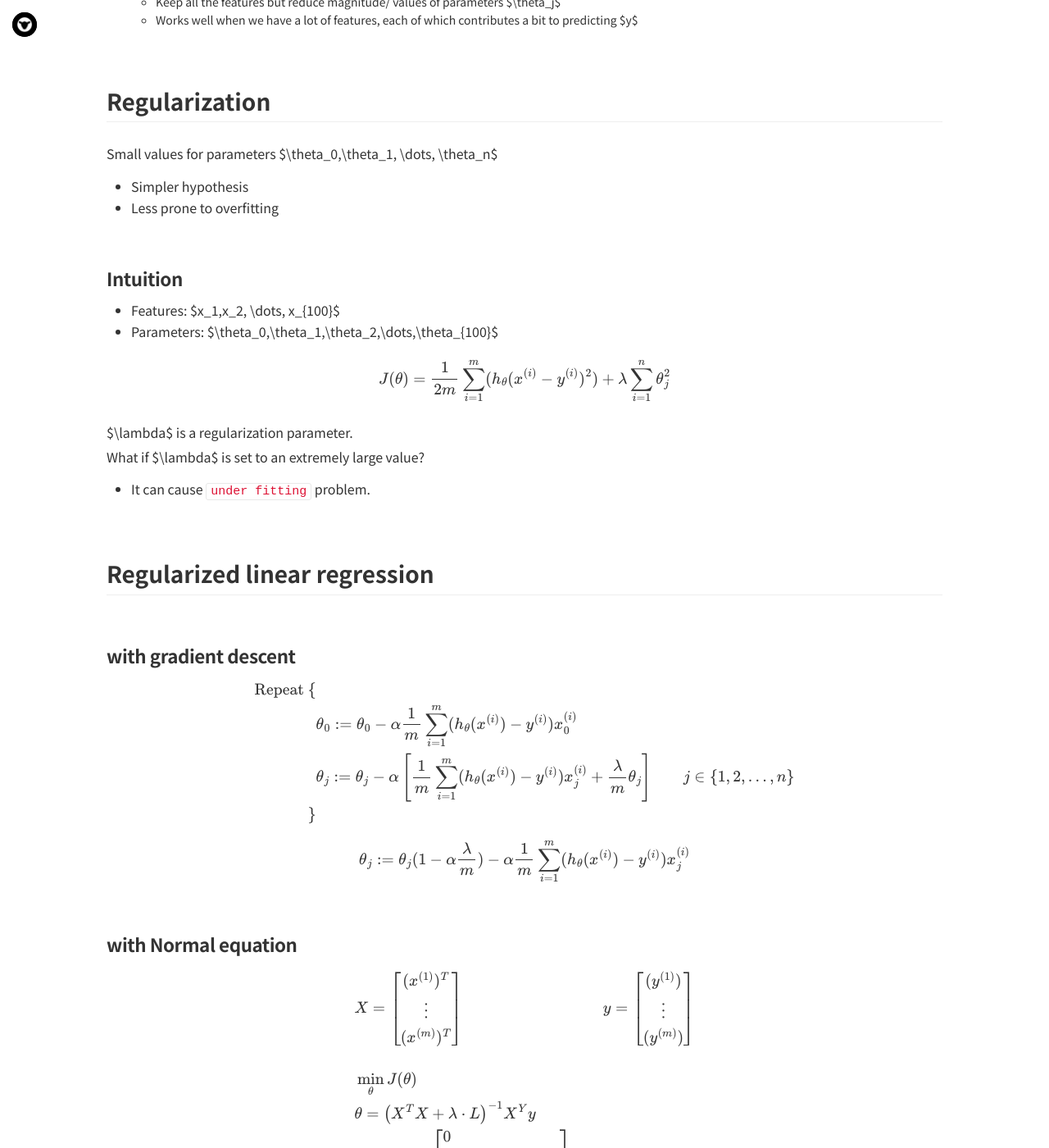
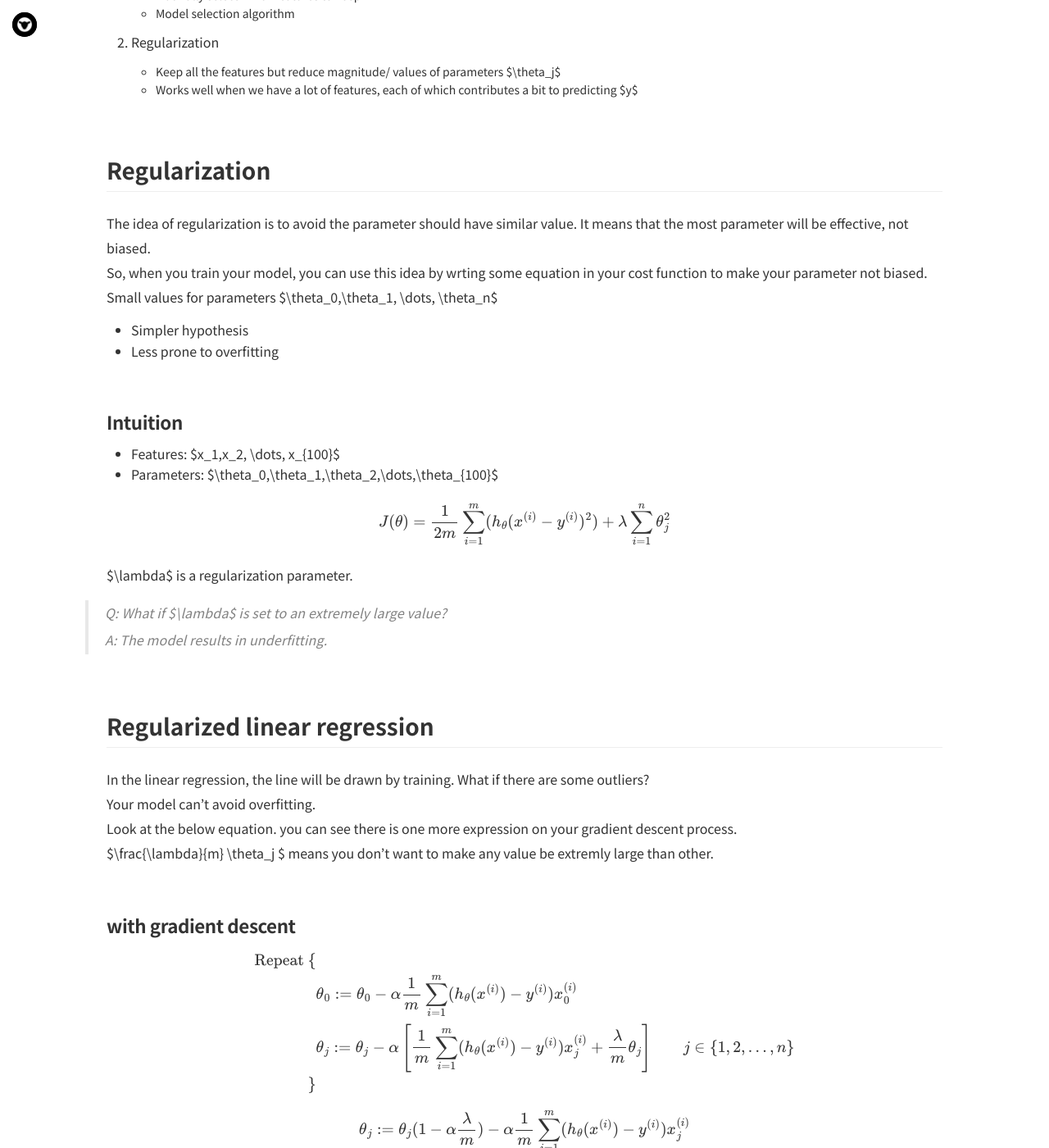
Before and after one commit to Shephexd/shephexd.github.io, a Jekyll site: the page built from _posts/ML/2017-03-11-Machine_learning(3)-Regularization.md, in a window 1280 px wide and 1400 px high, scrolled down 719 px. Shown: the whole window at 82% size. Built offline with Jekyll 4.4.1, drawn with Linux system fonts in a browser that asks for light colours; nearby versions of some CDN libraries; some web fonts are replaced; formulas are drawn with MathJax 3; comment, search, counter and statistics services are not loaded; some of the changed text lies outside the part shown.

Commit message:
Modified ML/regularziation On branch writing/ML

```diff
--- a/_posts/ML/2017-03-11-Machine_learning(3)-Overfitting.md
+++ b/_posts/ML/2017-03-11-Machine_learning(3)-Regularization.md
@@ -1,6 +1,6 @@
 ---
 layout: post
-title: Machine learning(3) - Overfitting
+title: Machine learning(3) - Regularization
 published: True
 categories:
 - Machine learning
@@ -11,9 +11,11 @@
 - Matlab
 ---
 
+What is over fitting and under fitting? How can we avoid this problem?
 
+Are you sure your model is fine for the other cases that is not shown in your training set?
 
-What is over fitting and under fitting? How can we avoid this problem?
+If your model is trained to predcit only your train data, the model is overfitted.
 
 
 
@@ -21,11 +23,11 @@
 
 
 
-`under fitting` has **high bias**.
+There are three cases, when your model is validated.
 
-`over fitting` has **High variance**.
-
-`Just right`
+- `under fitting` has **high bias**.
+- `over fitting` has **High variance**.
+- `Just right`
 
 
 
@@ -48,6 +50,10 @@
 
 ## Regularization
 
+The idea of regularization is to avoid the parameter should have similar value. It means that the most parameter will be effective, not biased.
+
+So, when you train your model, you can use this idea by wrting some equation in your cost function to make your parameter not biased.
+
 
 
 Small values for parameters $\theta_0,\theta_1, \dots, \theta_n$
@@ -68,12 +74,13 @@
 \sum^m_{i=1}(h_\theta(x^{(i)}-y^{(i)})^2 ) + \lambda \sum_{i=1}^n \theta^2_j
 $$
 
-
 $\lambda$ is a regularization parameter.
 
-What if $\lambda$ is set to an extremely large value?
 
-- It can cause `under fitting` problem.
+
+> Q: What if $\lambda$ is set to an extremely large value?
+>
+> A: The model results in underfitting.
 
 
 
@@ -81,7 +88,13 @@
 
 ## Regularized linear regression
 
+In the linear regression, the line will be drawn by training. What if there are some outliers?
 
+Your model can't avoid overfitting.
+
+Look at the below equation. you can see there is one more expression on your gradient descent process.
+
+$\frac{\lambda}{m} \theta_j $ means you don't want to make any value be extremly large than other.
 
 
 
```
